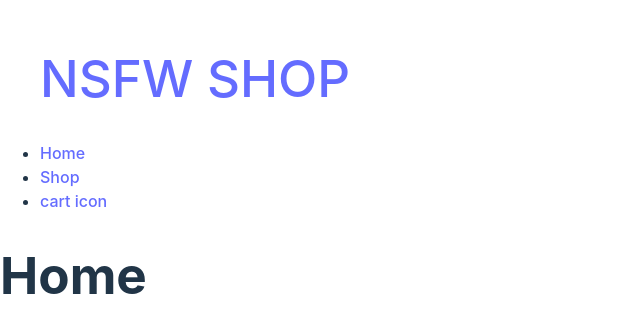
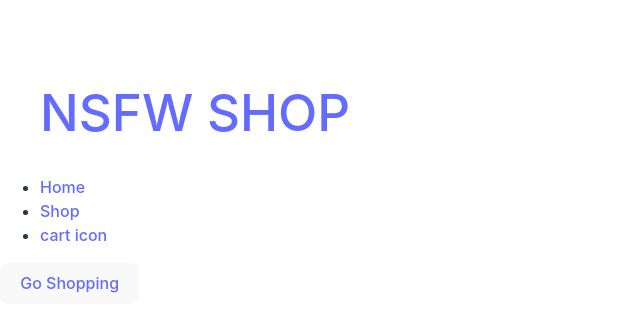
Before and after one commit to Someone2024/Shopping-app, a React (Vite) app: page / in a window 1280 px wide. Shown: the part 223-556 px from the top of the page, without its empty margins (0-640 px from the left). Built offline with nearby package versions, Linux system fonts and the light colour scheme.

Commit message:
Feat: main home screen button added

```diff
--- a/src/Pages/Home.jsx
+++ b/src/Pages/Home.jsx
@@ -1,10 +1,11 @@
 import NavBar from "./NavBar"
+import { Link } from "react-router-dom";
 
 export default function Home() {
     return (
         <div>
             <NavBar/>
-            <h1>Home</h1>
+            <button id="shopBtn"><Link to="/shop">Go Shopping</Link></button>
         </div>
     )
 }
```
